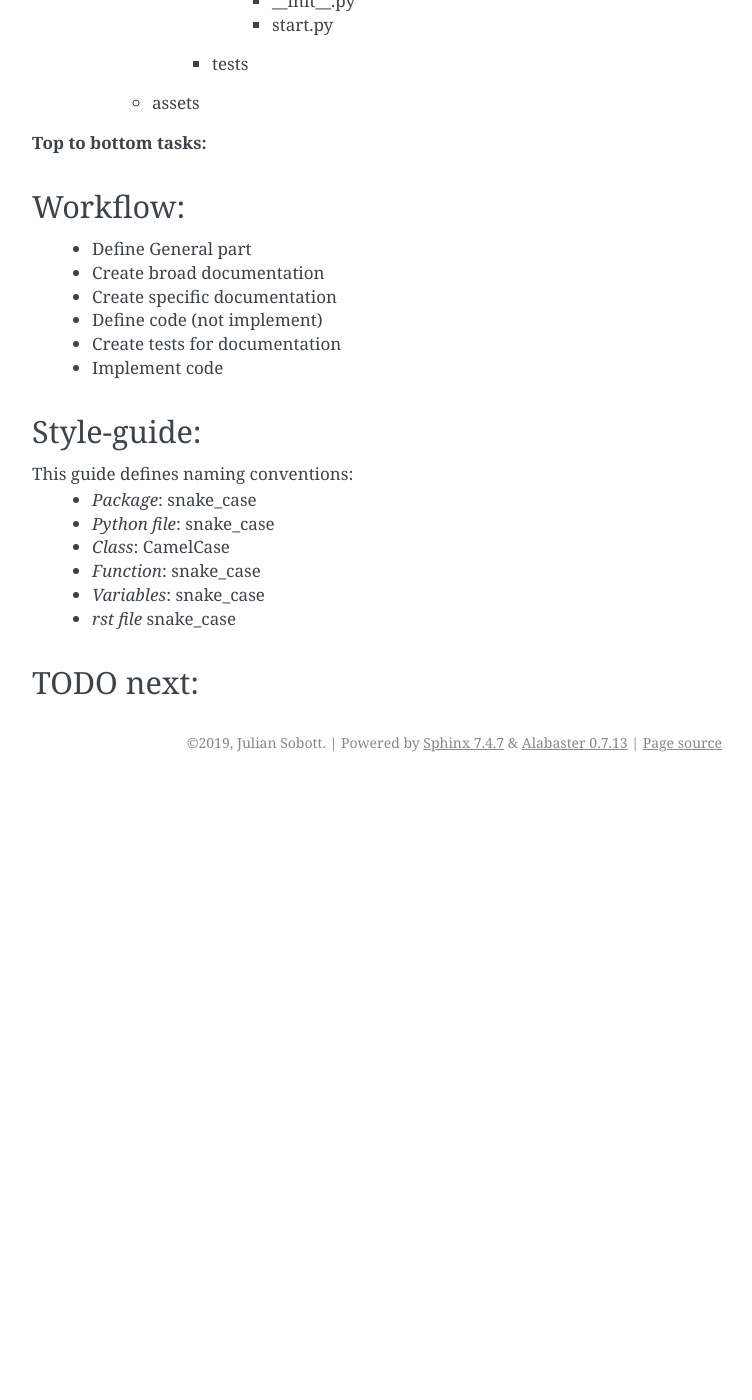
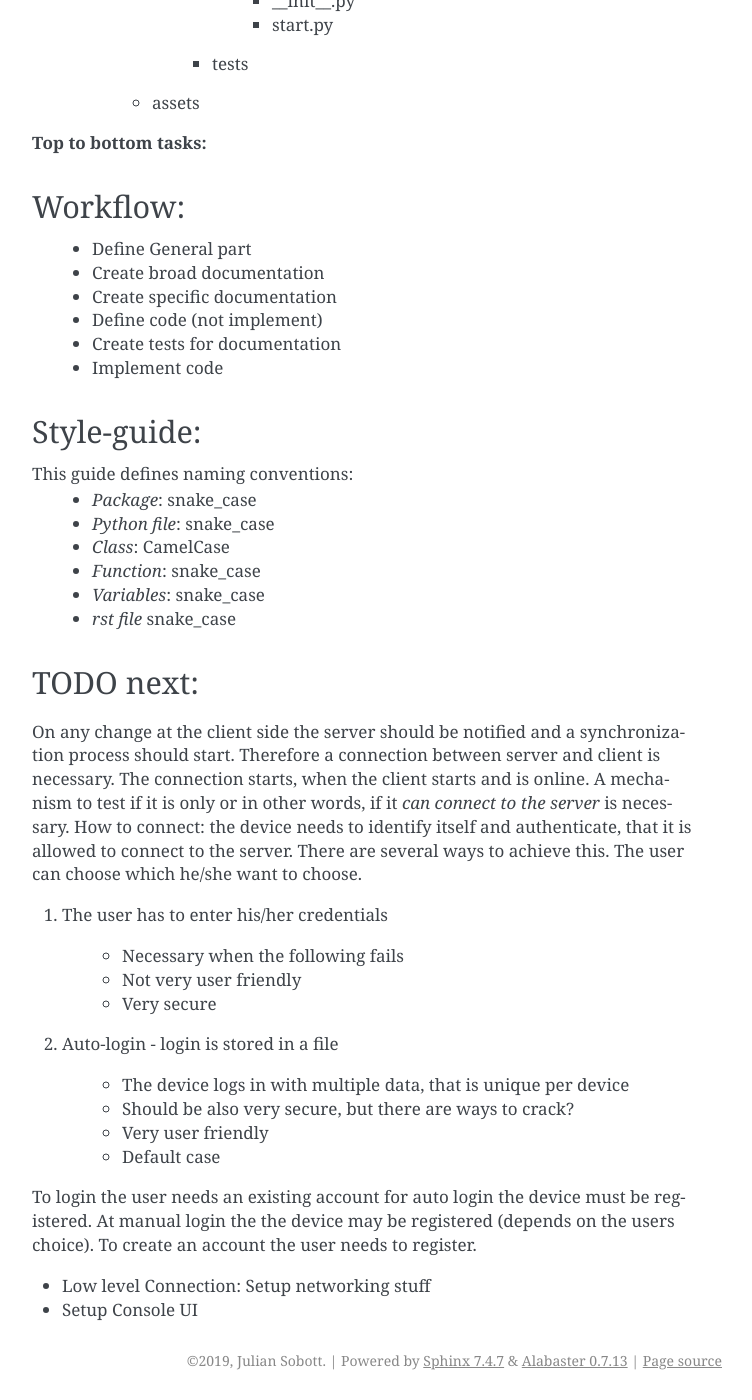
Before and after one commit to JulianSobott/OpenDrive, a Sphinx documentation site: the page built from docs/dev_guide.rst, in a window 1280 px wide and 1400 px high, scrolled down 1281 px. Shown: the whole window, without its empty margins (388-1140 px from the left). Built offline with Sphinx 7.4.7, drawn with Linux system fonts in a browser that asks for light colours; before the commit the page ends 2063 px from its top, so only the background shows below that.

Commit message:
Add new Todos in dev_guide

```diff
--- a/docs/dev_guide.rst
+++ b/docs/dev_guide.rst
@@ -87,3 +87,29 @@ This guide defines naming conventions:
 
 TODO next:
 ==========
+
+On any change at the client side the server should be notified and a synchronization process should start.
+Therefore a connection between server and client is necessary. The connection starts, when the client starts
+and is online. A mechanism to test if it is only or in other words, if it *can connect to the server* is necessary.
+How to connect: the device needs to identify itself and authenticate, that it is allowed to connect to the server.
+There are several ways to achieve this. The user can choose which he/she want to choose.
+
+1. The user has to enter his/her credentials
+
+    - Necessary when the following fails
+    - Not very user friendly
+    - Very secure
+
+2. Auto-login - login is stored in a file
+
+    - The device logs in with multiple data, that is unique per device
+    - Should be also very secure, but there are ways to crack?
+    - Very user friendly
+    - Default case
+
+To login the user needs an existing account for auto login the device must be registered.
+At manual login the the device may be registered (depends on the users choice). To create
+an account the user needs to register.
+
+- Low level Connection: Setup networking stuff
+- Setup Console UI
```
